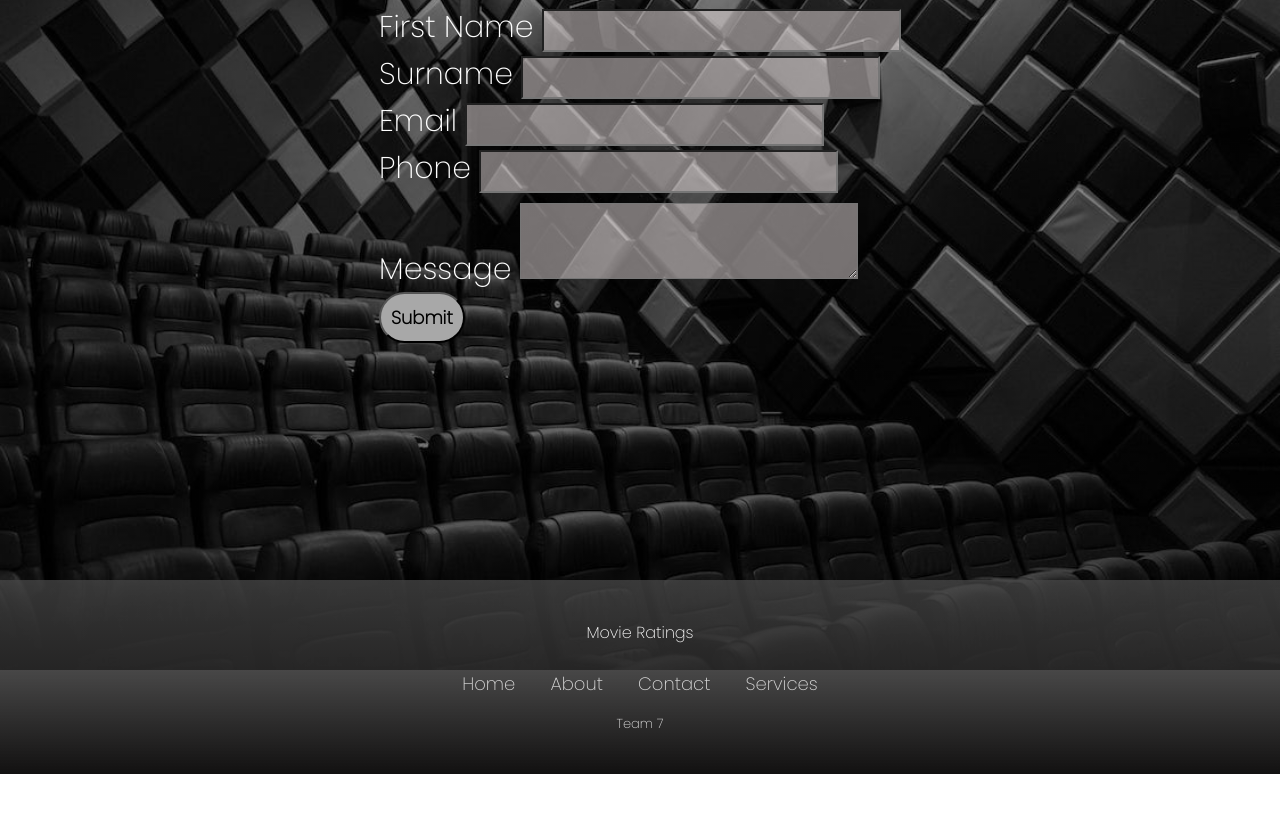
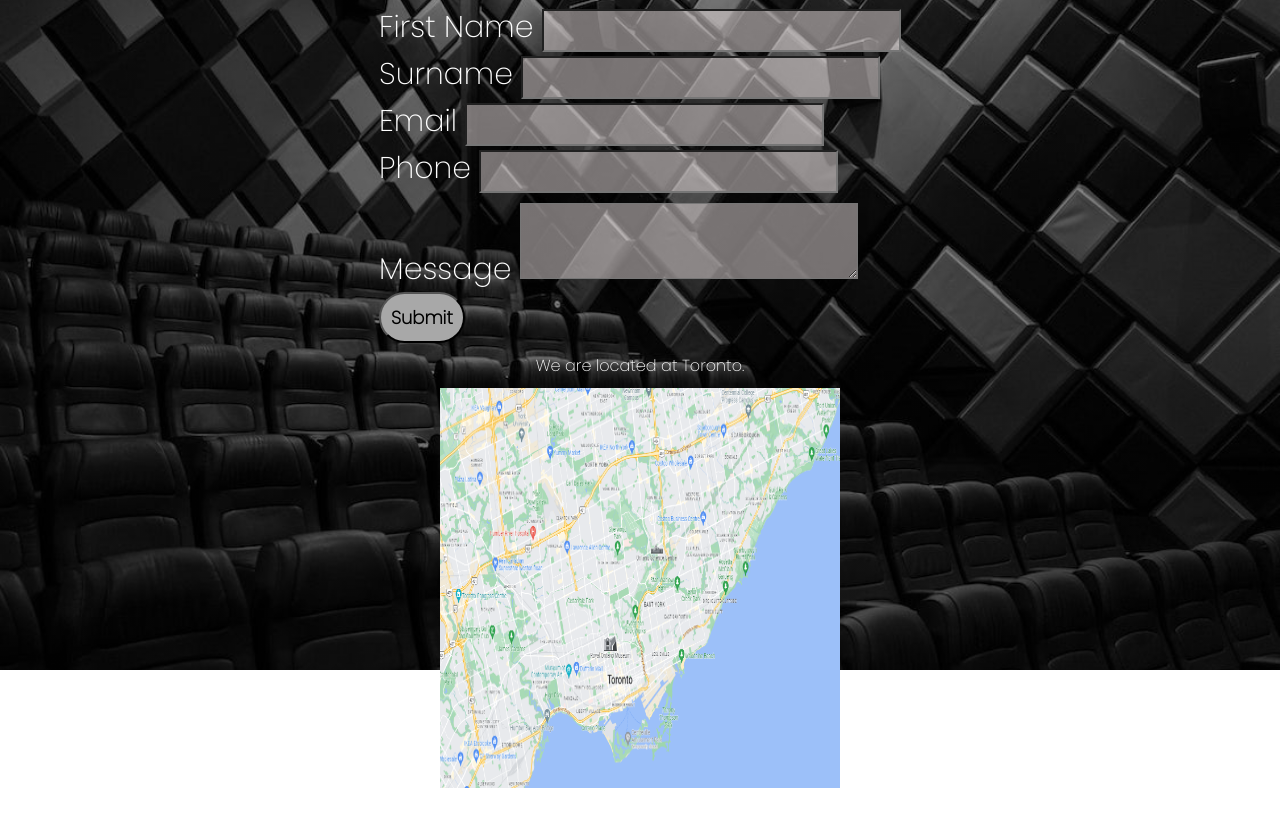
Before and after one commit to satishkhanal76/projects, a plain HTML site: page contact.html in a window 1280 px wide. Shown: the part 130-952 px from the top of the page. Before the commit the page ends 904 px from the top, so only its background shows below. Drawn offline with Linux system fonts and the light colour scheme.

Commit message:
made some changes to contact

```diff
--- a/contact.html
+++ b/contact.html
@@ -72,6 +72,12 @@
                 </div>
             </div>
         </div>
+        <p class="mainp">We are located at Toronto.</p>
+        <div class="location">
+            <img src="image/map.png" alt="Map">
+        </div>
+        <h2 style="color: #fff; text-align: center;">Hours Of operation:</h2>
+        <p class="mainp">We are open 24/7.</p>
     </main>
     <footer class="footer">
         <div class="ftitle">
--- a/style.css
+++ b/style.css
@@ -17,6 +17,14 @@ body {
 
 main {
     min-height: 70vh;
+}
+
+.mainp{
+    display: flex;
+    justify-content: center;
+    align-items: center;
+    text-align: center;
+    margin: 10px;
 }
 
 p {
@@ -309,3 +317,15 @@ header {
     font-weight: bold;
     color: #009879;
 }
+
+.location{
+    display: flex;
+    justify-content: center;
+    align-items: center;
+    text-align: center;
+}
+
+.location img{
+    width: 400px;
+    height: 400px;
+}
```
Also changed, not shown: index.html (+4 -1 lines), image/map.png (added).
